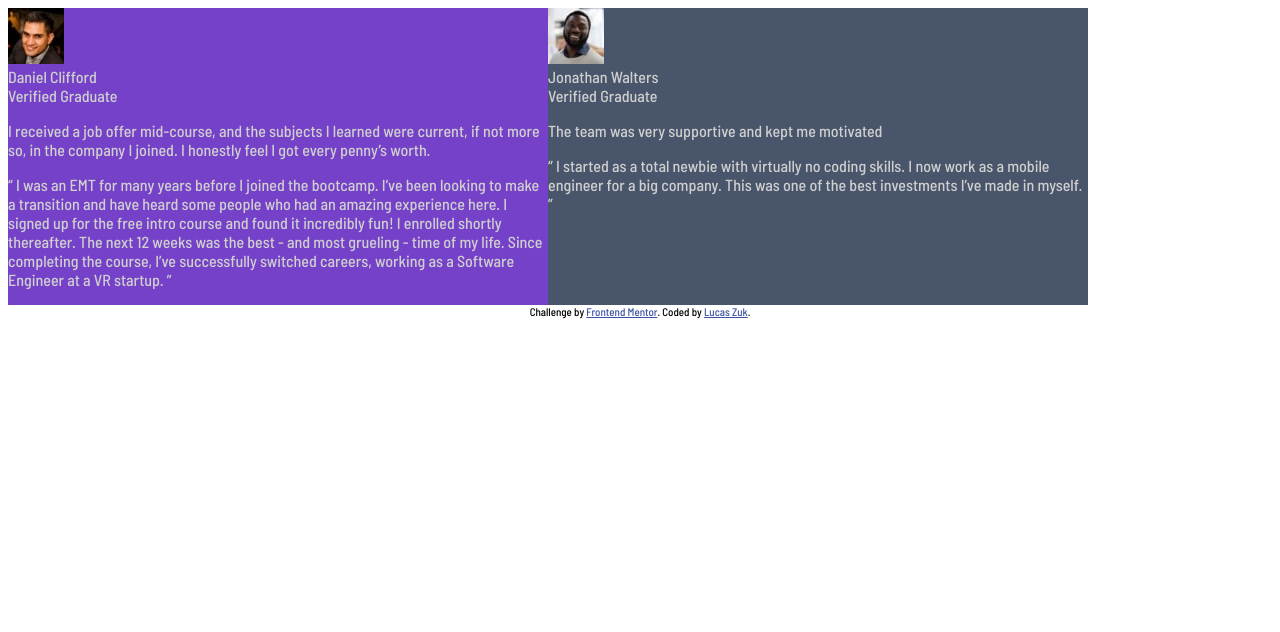
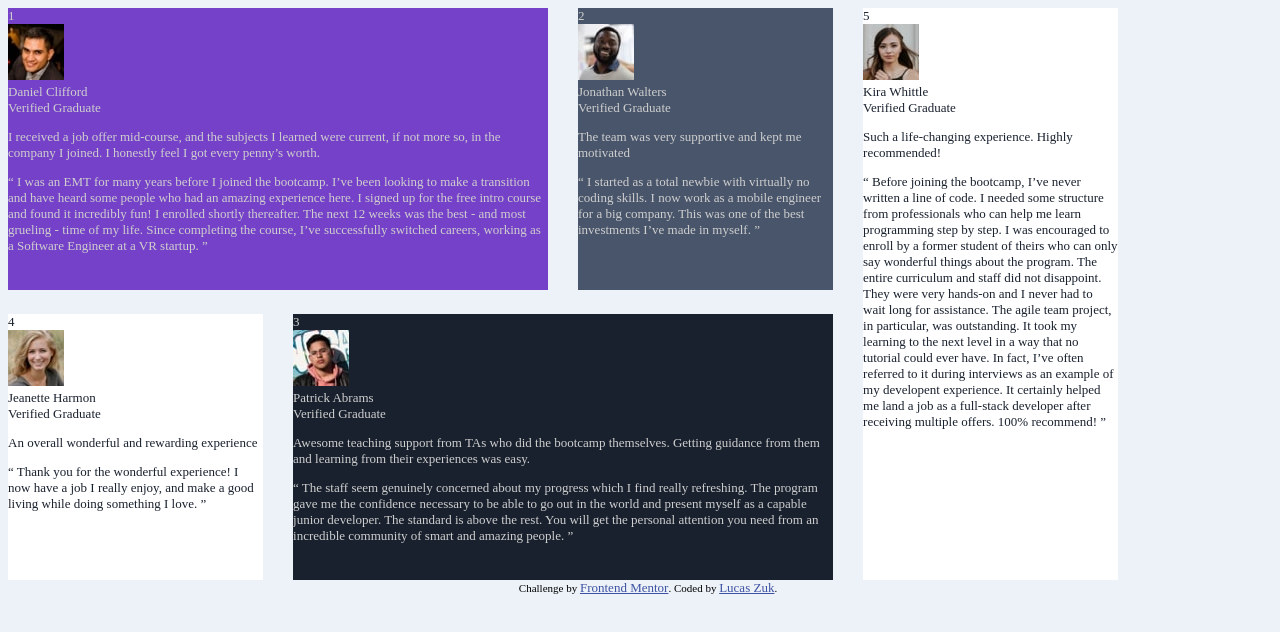
Before and after one commit to LucasZuk/testimonial_grid_section, a plain HTML site: page index.html in a window 1280 px wide. Drawn offline with Linux system fonts and the light colour scheme.

Commit message:
Review created without style, placed with grid

```diff
--- /dev/null
+++ b/css/desktop.css
@@ -0,0 +1,61 @@
+/* DESKTOP PARAMETERS ------------------------*/
+
+@media screen and (min-width: 780px)
+{
+
+
+	:root
+	{
+		/* SIZE ------------------------*/
+			--body_width : 100vw;
+			--body_height : 100vh;
+
+			--container_width : 85.39em;
+			--container_height : 44em;
+
+			--left_part_width : 63.46em;
+			--left_part_height : 44em;
+
+			--top_width : 63.46em;
+			--top_height : 21.69em;
+
+			--bottom_width : 63.46em;
+			--bottom_height : 20.46em;
+
+			--short_width : 19.62em;
+			--middle_width : 19.61em;
+			--long_width : 41.54em;
+
+			--right_part_width : 19.62em;
+			--right_part_height : 44em;
+
+		/* FONT ------------------------*/
+
+
+
+
+		/* BACKGROUND ------------------------*/
+
+		/* MARGIN ------------------------*/
+
+
+
+		/* PADDING ------------------------*/
+
+		/* BORDER ------------------------*/
+
+
+		/* POSITION ------------------------*/
+
+
+		/*  FLEXBOX ------------------------*/
+
+		/*  GRID ------------------------*/
+		--container_column_gap : 2.31em;
+		--container_row_gap : 1.85em;
+
+
+
+
+	}
+}
--- a/css/main.css
+++ b/css/main.css
@@ -1,9 +1,10 @@
 /* GENERAL SITTING ----------------*/
 	:root
 	{
+
 		/* SCREEN SIZE ----------------*/
 		--mobile_screen_width : 375px;
-		--tablet_screen_width : 700px;
+		--tablet_screen_width : 780px;
 		--desktop_screen_width : 1440px;
 
 		/* COLORS ----------------*/
@@ -22,20 +23,134 @@
 			--general_font_size : 13px;
 			--small_font_size : 11px;
 			--mini_font_size : 9px;
-
 	}
 
 	*
 	{
-		font-family: 'Barlow Semi Condensed', sans-serif;
+		font-size: 13px;
 	}
 
-	.left_part__top
+
+/* BODY  ----------------*/
+	.body
 	{
-		display: flex;
 	}
 
-	.container__review
+	.body--layout
 	{
-		max-width: 540px;
+		font-size: var(--general_font_size);
+
+		width: var(--body_width);
+		height: var(--body_height);
+
+		background-color: var(--light_grayish_blue);
 	}
+
+
+	/* CONTAINER  ----------------*/
+		.container
+		{
+			display: grid;
+			grid-template:
+			     "top_long_review top_long_review top_short_review right_review" var(--top_height)
+			     "bottom_short_review bottom_long_review bottom_long_review right_review" var(--bottom_height)
+			    / var(--short_width) var(--middle_width) var(--short_width) var(--short_width);
+			grid-column-gap: var(--container_column_gap);
+			grid-row-gap: var(--container_row_gap);
+		}
+
+		.container--layout
+		{
+			width: var(--container_width);
+			height: var(--container_height);
+		}
+
+		/* TOP LONG REVIEWS ----------------*/
+			.top__long_review
+			{
+				grid-area: top_long_review;
+			}
+
+			.top__long_review--layout
+			{
+				background-color: var(--moderate_violet);
+				color: var(--light_gray);
+
+				width: var(--long_width);
+				height: var(--top_height);
+			}
+
+		/* TOP SHORT REVIEWS ----------------*/
+			.top__short_review
+			{
+				grid-area: top_short_review;
+			}
+
+			.top__short_review--layout
+			{
+				background-color: var(--very_dark_grayish_blue);
+				color: var(--light_gray);
+
+				width: var(--short_width);
+				height: var(--top_height);
+			}
+
+			/* BOTTOM LONG REVIEWS ----------------*/
+				.bottom__long_review
+				{
+					grid-area: bottom_long_review;
+				}
+
+				.bottom__long_review--layout
+				{
+					background-color: var(--very_dark_blackish_blue);
+					color: var(--light_gray);
+
+					width: var(--long_width);
+					height: var(--bottom_height);
+				}
+
+			/* BOTTOM SHORT REVIEWS ----------------*/
+				.bottom__short_review
+				{
+					grid-area: bottom_short_review;
+				}
+
+				.bottom__short_review--layout
+				{
+					background-color: var(--white);
+					color: var(--very_dark_blackish_blue);
+
+					width: var(--short_width);
+					height: var(--bottom_height);
+				}
+
+		/* CONTAINER RIGHT PART  ----------------*/
+			.right_review
+			{
+				grid-area: right_review;
+			}
+
+			.right_review--layout
+			{
+				background-color: var(--white);
+				color: var(--very_dark_blackish_blue);
+
+				width: var(--left_right_width);
+				height: var(--left_right_height);
+			}
+
+	/* REVIEWS  ----------------*/
+		.review--layout
+		{
+			margin-left: var(--review_margin_left);
+			margin-top: var(--review_margin_top);
+			margin-right: var(--review_margin_right);
+			margin-bottom: var(--review_margin_bottom);
+		}
+
+
+/*	 	let containerReview = document.createElement("div");
+	 		containerReview.classList.add("container__review", "container__review--layout");
+	 		containerReview.style.backgroundColor = colorBG;
+	 		containerReview.style.flexGrow = size;*/
--- a/index.html
+++ b/index.html
@@ -8,6 +8,7 @@
   <link rel="preconnect" href="https://fonts.gstatic.com">
   <link href="https://fonts.googleapis.com/css2?family=Barlow+Semi+Condensed:wght@500;600&display=swap" rel="stylesheet">
   <link rel="stylesheet" type="text/css" href="./css/main.css">
+  <link rel="stylesheet" type="text/css" media="screen and (min-width : 780px)" href="./css/desktop.css">
 
   <title>Frontend Mentor | [Challenge Name Here]</title>
 
@@ -20,14 +21,11 @@
 <body class="body body--layout">
 
   <div class="container container--layout">
-    <div class="container__left_part container__left_part--layout">
-      <div class="left_part__top left_part__top--layout">
-      </div>
-      <div class="left_part__bottom left_part__bottom--layout">
-      </div>
-    </div>
-    <div class="container__right_part container__right_part--layout">
-    </div>
+    <div class="top__long_review top__long_review--layout">1</div>
+    <div class="top__short_review top__short_review--layout">2</div>
+    <div class="bottom__long_review bottom__long_review--layout">3</div>
+    <div class="bottom__short_review bottom__short_review--layout">4</div>
+    <div class="right_review right_review--layout">5</div>
   </div>
 
   <div class="attribution attribution--layout">
--- a/review.js
+++ b/review.js
@@ -13,14 +13,9 @@ class Review
 	 	this.size = size;*/
 	 }
 
-	 publishReview(parentClassName, colorBG, colorText, size)
+	 publishReview(parentClassName)
 	 {
 	 	/* CREATION OF DOM'S ELEMENTS */
-	 	let containerReview = document.createElement("div");
-	 		containerReview.classList.add("container__review", "container__review--layout");
-	 		containerReview.style.backgroundColor = colorBG;
-	 		containerReview.style.flexGrow = size;
-
 	 	let reviewProfil = document.createElement("div");
 	 		reviewProfil.classList.add("review__profil", "review__profil--layout");
 
@@ -34,46 +29,38 @@ class Review
 
 	 	let identityName = document.createElement("div");
 	 		identityName.innerHTML = this.name;
-	 		identityName.style.color = colorText;
 	 		identityName.classList.add("identity__name", "identity__name--layout");
 
 	 	let identityStatus = document.createElement("div");
 	 		identityStatus.innerHTML = this.status;
 	 		identityStatus.classList.add("identity__status", "identity__status--layout");
-	 		identityStatus.style.color = colorText;
 
 	 	let reviewTitle = document.createElement("p");
 	 		reviewTitle.innerHTML = this.reviewTitle;
 	 		reviewTitle.classList.add("review__title", "review__title--layout");
-	 		reviewTitle.style.color = colorText;
 
 	 	let reviewParagraph = document.createElement("p");
 	 		reviewParagraph.innerHTML = this.reviewParagraph;
 	 		reviewParagraph.classList.add("review__paragraph", "review__paragraph--layout");
-	 		reviewParagraph.style.color = colorText;
 
 	 	/* IMPLEMENTATION ON THE HTML */
 	 	let parent = document.getElementsByClassName(parentClassName)[0];
 
-	 	parent.append(containerReview);
-	 		containerReview.append(reviewProfil, reviewTitle, reviewParagraph);
+	 	parent.append(reviewProfil, reviewTitle, reviewParagraph);
 	 			reviewProfil.append(profilPicture, profilIdentity);
 	 				profilIdentity.append(identityName, identityStatus);
 	 }
 }
 
 /* OUR REVIEWS */
+
 		let reviews = [];
-
 		let name;
 		let status;
 		let photo;
 		let title;
 		let text;
 		let parent;
-let colorBG;
-let colorText;
-let size;
 
 	/* REVIEW 1 */
 		name = 'Daniel Clifford';
@@ -81,13 +68,11 @@ let size;
 		photo = './images/image-daniel.jpg';
 		title = 'I received a job offer mid-course, and the subjects I learned were current, if not more so, in the company I joined. I honestly feel I got every penny’s worth.';
 		text = '“ I was an EMT for many years before I joined the bootcamp. I’ve been looking to make a transition and have heard some people who had an amazing experience here. I signed up for the free intro course and found it incredibly fun! I enrolled shortly thereafter. The next 12 weeks was the best - and most grueling - time of my life. Since completing the course, I’ve successfully switched careers, working as a Software Engineer at a VR startup. ”';
-		parent = 'left_part__top';
-		colorBG = 'hsl(263, 55%, 52%)';
-		colorText = 'hsl(0, 0%, 81%)';
-		size = 1;
+		parent = 'top__long_review';
 
 		reviews.push( new Review(name, status, photo, title, text));
-		reviews[0].publishReview(parent, colorBG, colorText, size);
+		reviews[0].publishReview(parent);
+
 
 	/* REVIEW 2 */
 		name = 'Jonathan Walters';
@@ -95,54 +80,43 @@ let size;
 		photo = './images/image-jonathan.jpg';
 		title = 'The team was very supportive and kept me motivated';
 		text = '“ I started as a total newbie with virtually no coding skills. I now work as a mobile engineer for a big company. This was one of the best investments I’ve made in myself. ”';
-		parent = 'left_part__top';
-		colorBG = 'hsl(217, 19%, 35%)';
-		colorText = 'hsl(0, 0%, 81%)';
-		size = 2;
+		parent = 'top__short_review';
 
 		reviews.push( new Review(name, status, photo, title, text));
-		reviews[1].publishReview(parent, colorBG, colorText, size);
+		reviews[1].publishReview(parent);
 
 
+	/* REVIEW 3 */
+		name = 'Jeanette Harmon';
+		status = 'Verified Graduate';
+		photo = './images/image-jeanette.jpg';
+		title = 'An overall wonderful and rewarding experience';
+		text = '“ Thank you for the wonderful experience! I now have a job I really enjoy, and make a good living while doing something I love. ”';
+		parent = 'bottom__short_review';
+
+		reviews.push( new Review(name, status, photo, title, text));
+		reviews[2].publishReview(parent);
 
 
+  	/* REVIEW 4 */
+		name = 'Patrick Abrams';
+		status = 'Verified Graduate';
+		photo = './images/image-patrick.jpg';
+		title = 'Awesome teaching support from TAs who did the bootcamp themselves. Getting guidance from them and learning from their experiences was easy.';
+		text = '“ The staff seem genuinely concerned about my progress which I find really refreshing. The program gave me the confidence necessary to be able to go out in the world and present myself as a capable junior developer. The standard is above the rest. You will get the personal attention you need from an incredible community of smart and amazing people. ”';
+		parent = 'bottom__long_review';
+
+		reviews.push( new Review(name, status, photo, title, text));
+		reviews[3].publishReview(parent);
 
 
-  /*
+	  /* REVIEW 5 */
+		name = 'Kira Whittle';
+		status = 'Verified Graduate';
+		photo = './images/image-kira.jpg';
+		title = 'Such a life-changing experience. Highly recommended!';
+		text = '“ Before joining the bootcamp, I’ve never written a line of code. I needed some structure from professionals who can help me learn programming step by step. I was encouraged to enroll by a former student of theirs who can only say wonderful things about the program. The entire curriculum and staff did not disappoint. They were very hands-on and I never had to wait long for assistance. The agile team project, in particular, was outstanding. It took my learning to the next level in a way that no tutorial could ever have. In fact, I’ve often referred to it during interviews as an example of my developent experience. It certainly helped me land a job as a full-stack developer after receiving multiple offers. 100% recommend! ”';
+		parent = 'right_review';
 
-
-
-
-
-  Jeanette Harmon
-  Verified Graduate
-
-  An overall wonderful and rewarding experience
-
-  “ Thank you for the wonderful experience! I now have a job I really enjoy, and make a good living
-  while doing something I love. ”
-
-  Patrick Abrams
-  Verified Graduate
-
-  Awesome teaching support from TAs who did the bootcamp themselves. Getting guidance from them and
-  learning from their experiences was easy.
-
-  “ The staff seem genuinely concerned about my progress which I find really refreshing. The program
-  gave me the confidence necessary to be able to go out in the world and present myself as a capable
-  junior developer. The standard is above the rest. You will get the personal attention you need from
-  an incredible community of smart and amazing people. ”
-
-  Kira Whittle
-  Verified Graduate
-
-  Such a life-changing experience. Highly recommended!
-
-  “ Before joining the bootcamp, I’ve never written a line of code. I needed some structure from
-  professionals who can help me learn programming step by step. I was encouraged to enroll by a former
-  student of theirs who can only say wonderful things about the program. The entire curriculum and staff
-  did not disappoint. They were very hands-on and I never had to wait long for assistance. The agile team
-  project, in particular, was outstanding. It took my learning to the next level in a way that no tutorial
-  could ever have. In fact, I’ve often referred to it during interviews as an example of my developent
-  experience. It certainly helped me land a job as a full-stack developer after receiving multiple offers.
-  100% recommend! ”*/
+		reviews.push( new Review(name, status, photo, title, text));
+		reviews[4].publishReview(parent);
```
Lines whose indentation alone changed are shown as unchanged.
